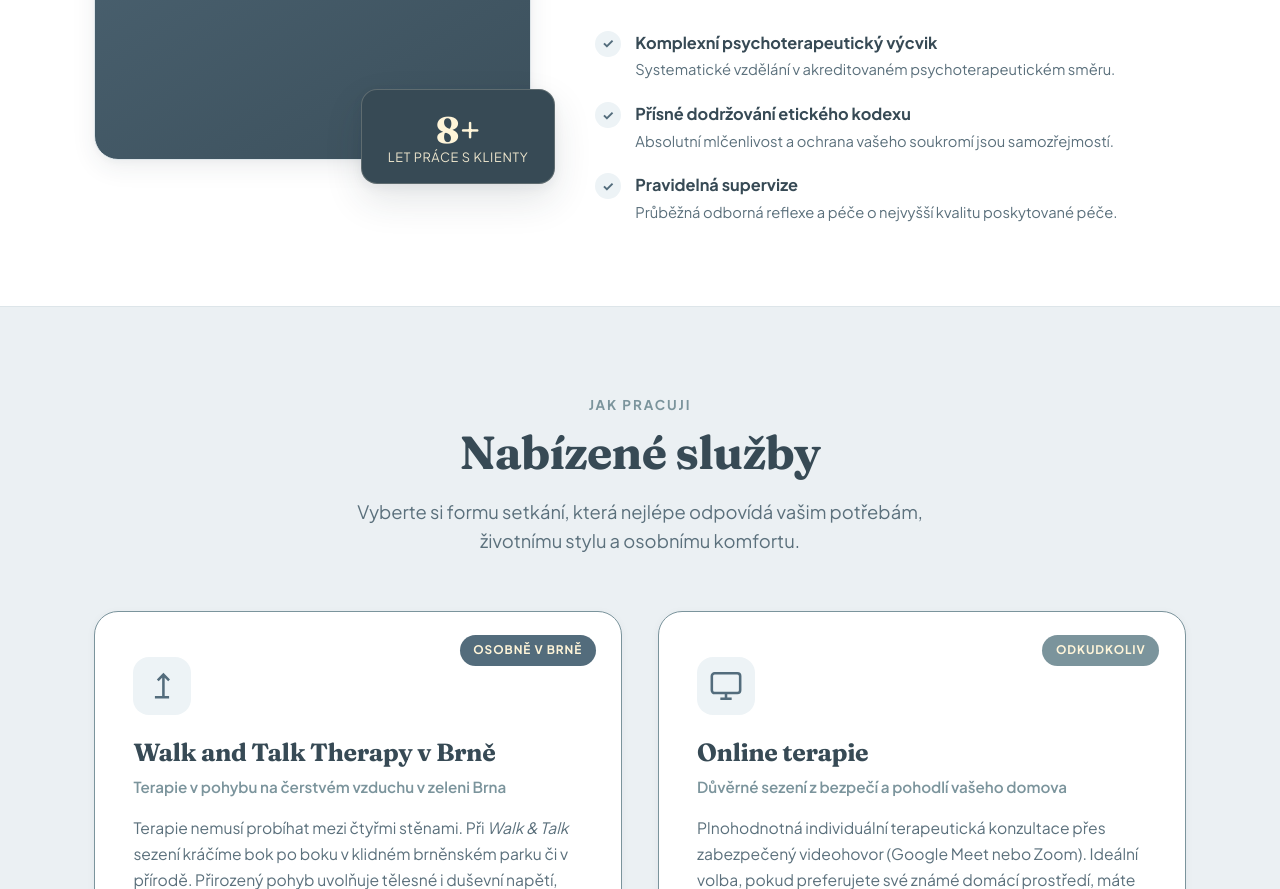
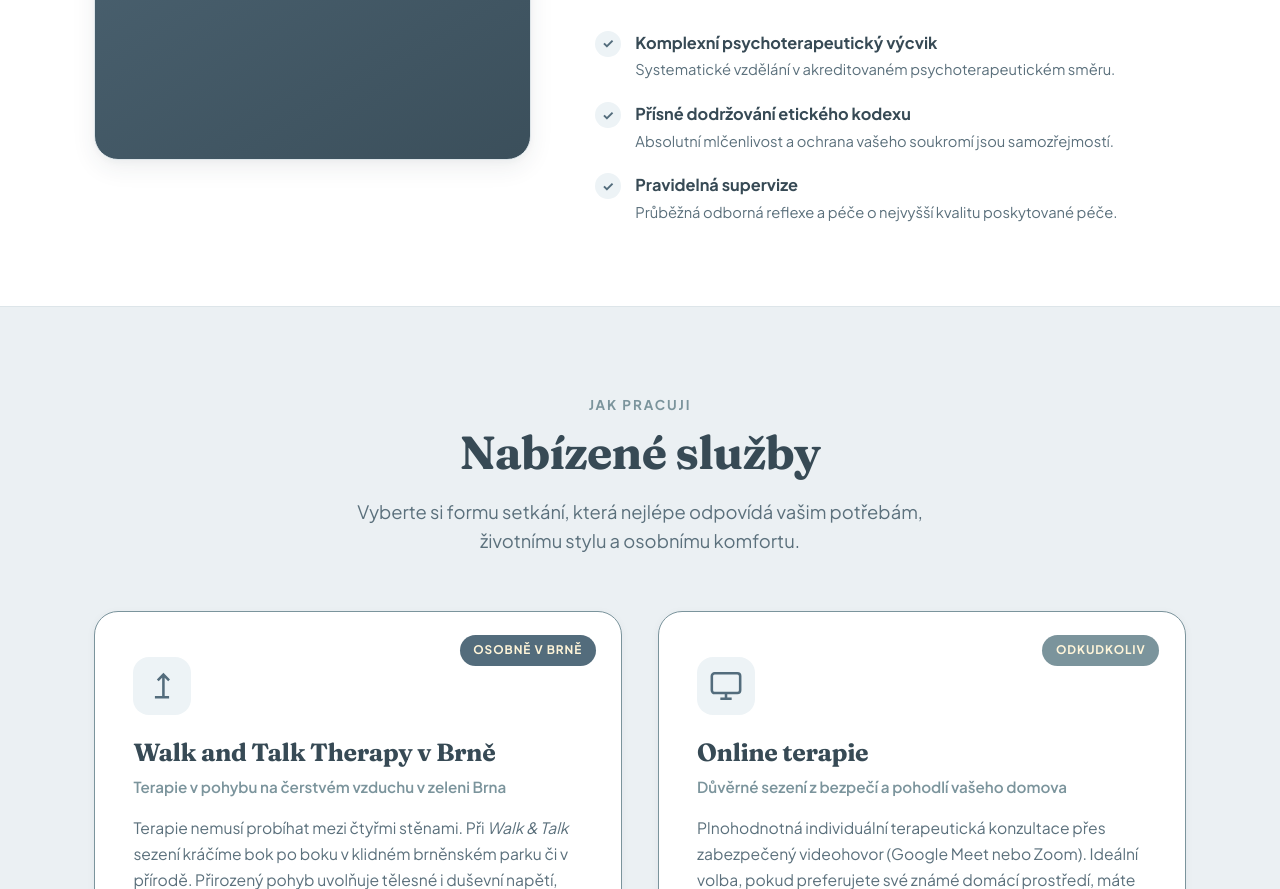
Before and after one commit to Swagmankuncice/terapie-web, a website: page index.html in a window 1280 px wide. Shown: the part 1537-2426 px from the top of the page. Drawn offline with Linux system fonts and the light colour scheme.

Commit message:
chore: remove 8+ years experience badge

```diff
--- a/index.html
+++ b/index.html
@@ -153,10 +153,6 @@
               </div>
               <span class="placeholder-label">Filip Švec</span>
               <span class="placeholder-sublabel">Vaše fotografie pracovny / portrét</span>
-            </div>
-            <div class="about-badge">
-              <span class="badge-number">8+</span>
-              <span class="badge-text">let práce s klienty</span>
             </div>
           </div>
 
```
